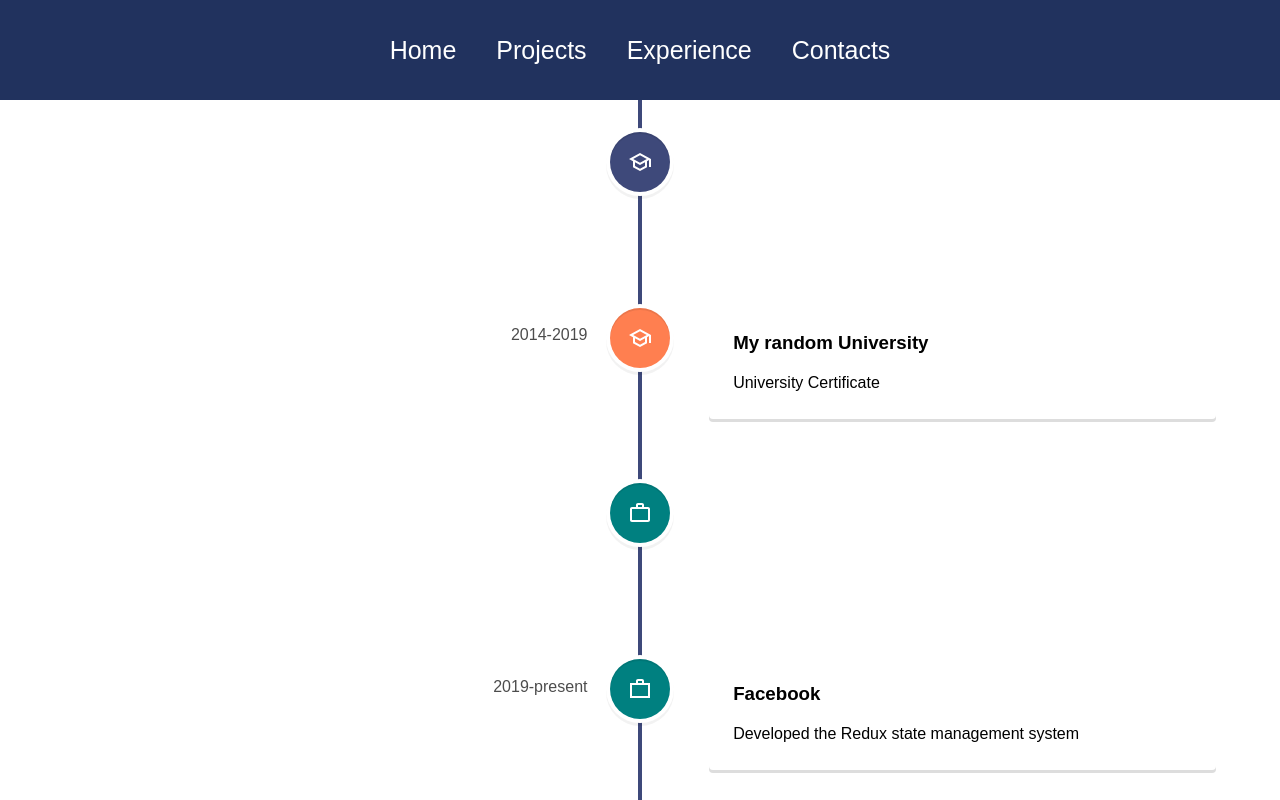
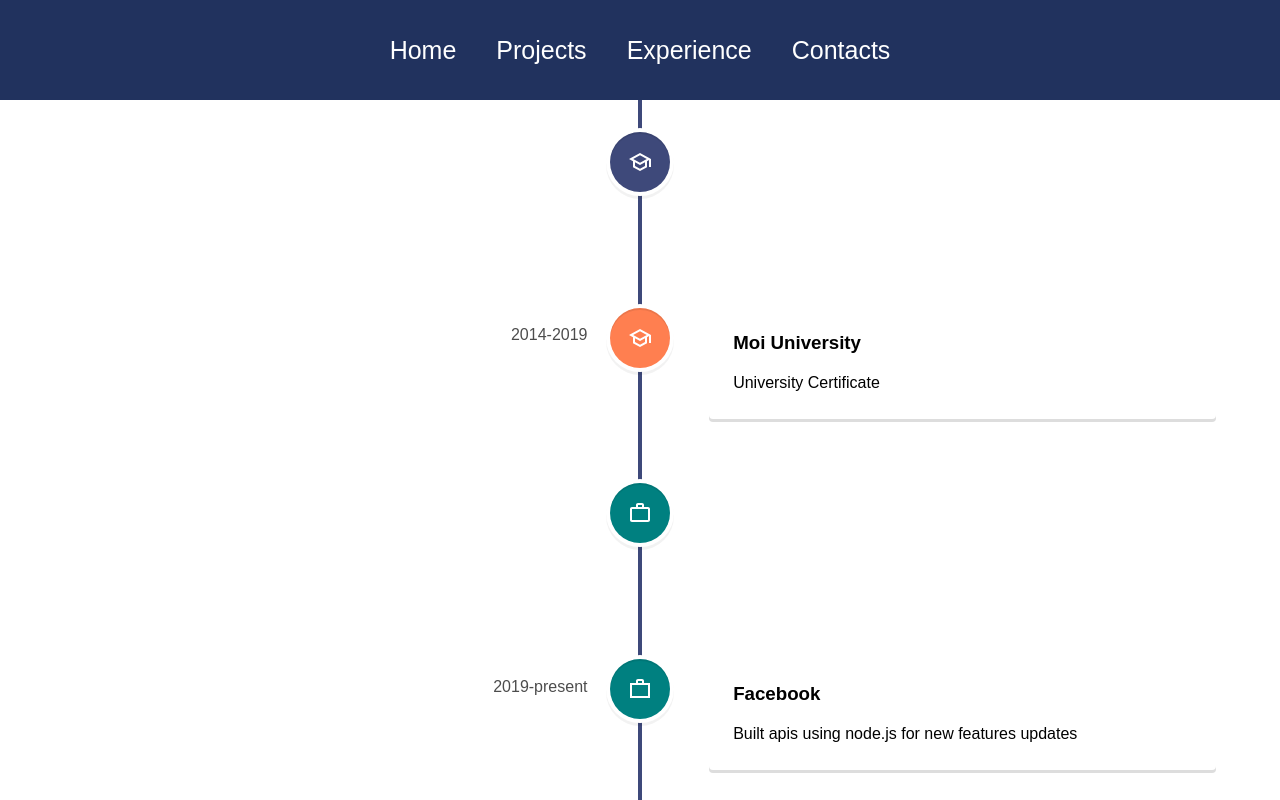
Before and after one commit to JKiboi/portfolio, a React (Create React App) app: page /experience in a window 1280 px wide. Shown: the top 800 px of the page. Built offline with nearby package versions, Linux system fonts and the light colour scheme.

Commit message:
new commit

```diff
--- a/src/pages/Experience.js
+++ b/src/pages/Experience.js
@@ -23,7 +23,7 @@ const Experience = () => {
         iconStyle={{background:"coral",color:"#fff"}}
         icon={<SchoolOutlined/>}
         >
-         <h3 className='vertical-timeline-element-title'>My random University</h3>
+         <h3 className='vertical-timeline-element-title'>Moi University</h3>
          <p>University Certificate</p>
         </VerticalTimelineElement>
         <VerticalTimelineElement
@@ -33,7 +33,7 @@ const Experience = () => {
         icon={<WorkOutline/>}
         >
          <h3 className='vertical-timeline-element-title'>Spotify</h3>
-         <p>Developed frontend structure for three projects</p>
+         <p>Developed frontend for podcast project</p>
         </VerticalTimelineElement>
         <VerticalTimelineElement
         className='vertical-timeline-element-education'
@@ -42,7 +42,7 @@ const Experience = () => {
         icon={<WorkOutlineSharp/>}
         >
          <h3 className='vertical-timeline-element-title'>Facebook</h3>
-         <p>Developed the Redux state management system</p>
+         <p>Built apis using node.js for new features updates </p>
         </VerticalTimelineElement>
       </VerticalTimeline>
     </div>
```
